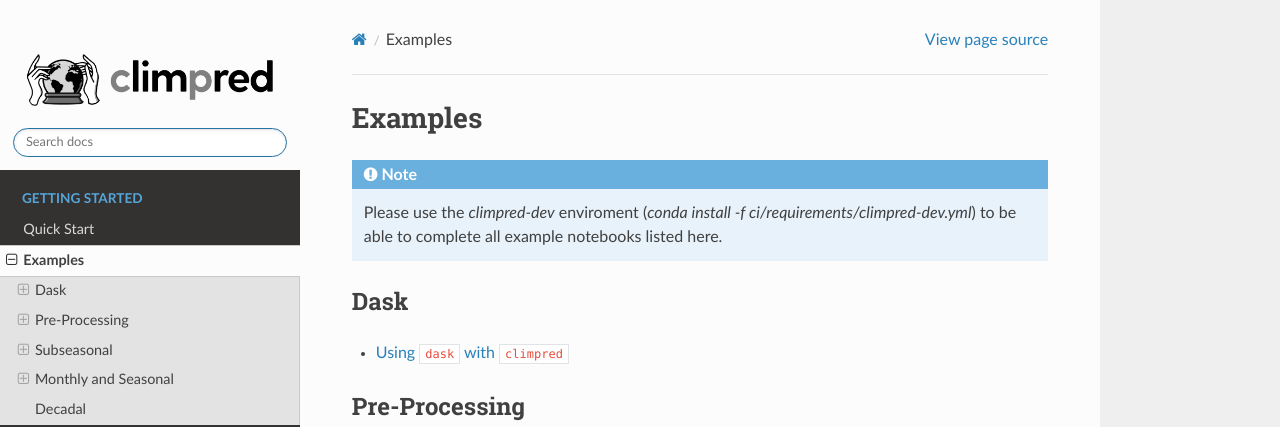
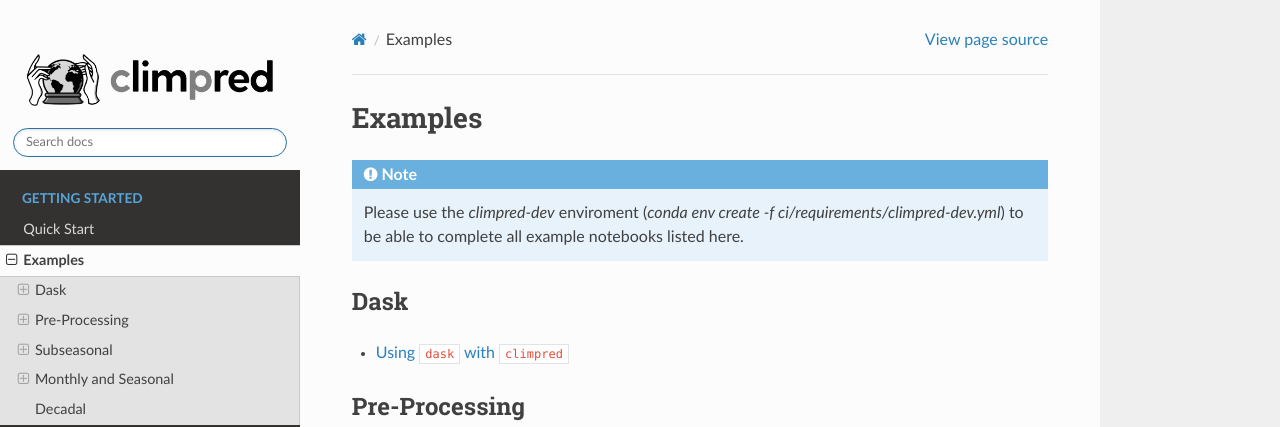
Before and after one commit to pangeo-data/climpred, a Sphinx documentation site: the page built from docs/source/examples.rst, in a window 1280 px wide and 996 px high. Shown: the top 427 px of the window. Built offline with Sphinx 7.4.7 and the Read the Docs theme 2.0.0, drawn with Linux system fonts in a browser that asks for light colours; formulas are drawn with MathJax 3; pages that are not in the unit, such as notebooks, are missing from menus; the version number could not be read and is left out.

Commit message:
Update examples.rst

```diff
--- a/docs/source/examples.rst
+++ b/docs/source/examples.rst
@@ -2,7 +2,7 @@
 #########
 
 .. note::
-    Please use the `climpred-dev` enviroment (`conda install -f ci/requirements/climpred-dev.yml`)
+    Please use the `climpred-dev` enviroment (`conda env create -f ci/requirements/climpred-dev.yml`)
     to be able to complete all example notebooks listed here.
 
 Dask
```
